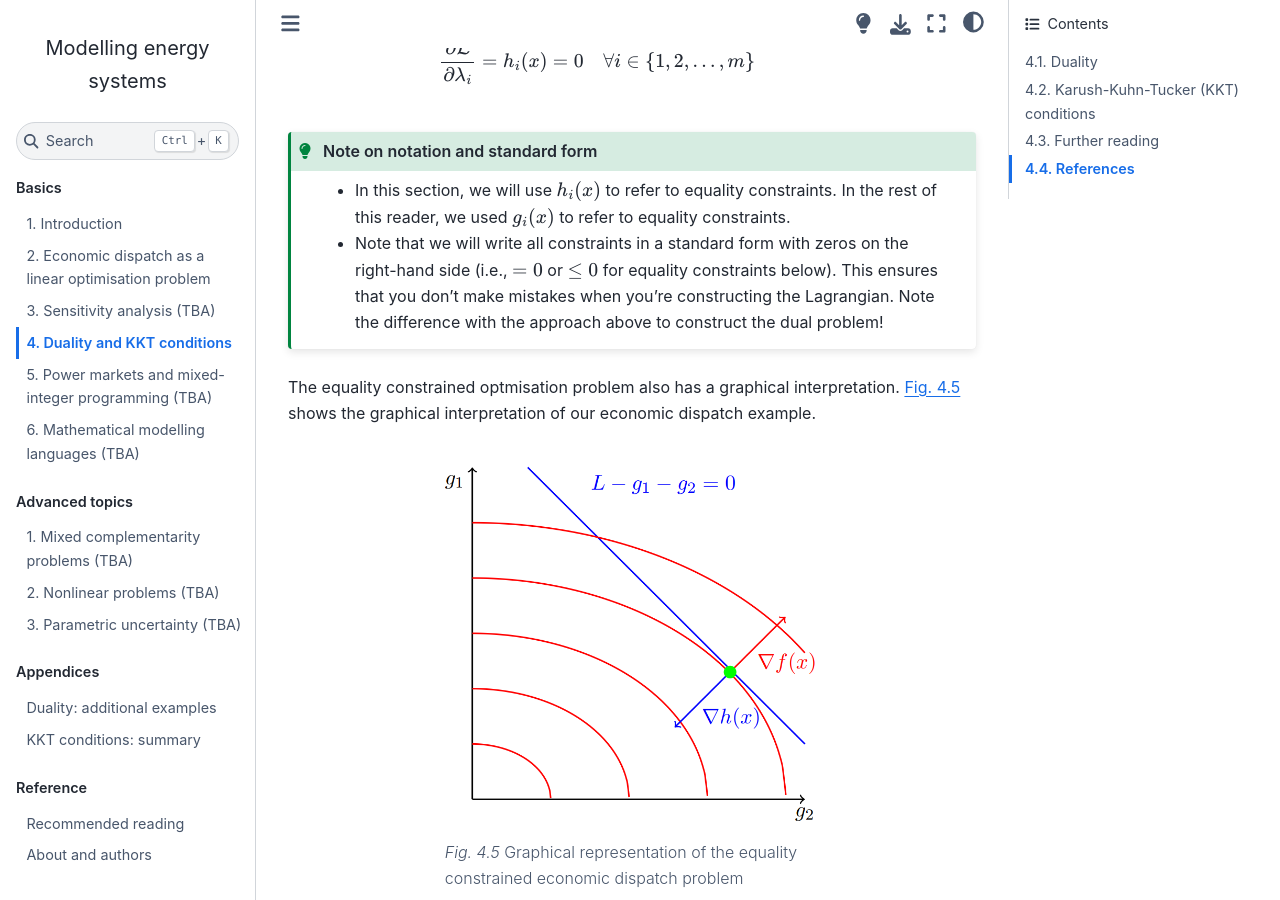
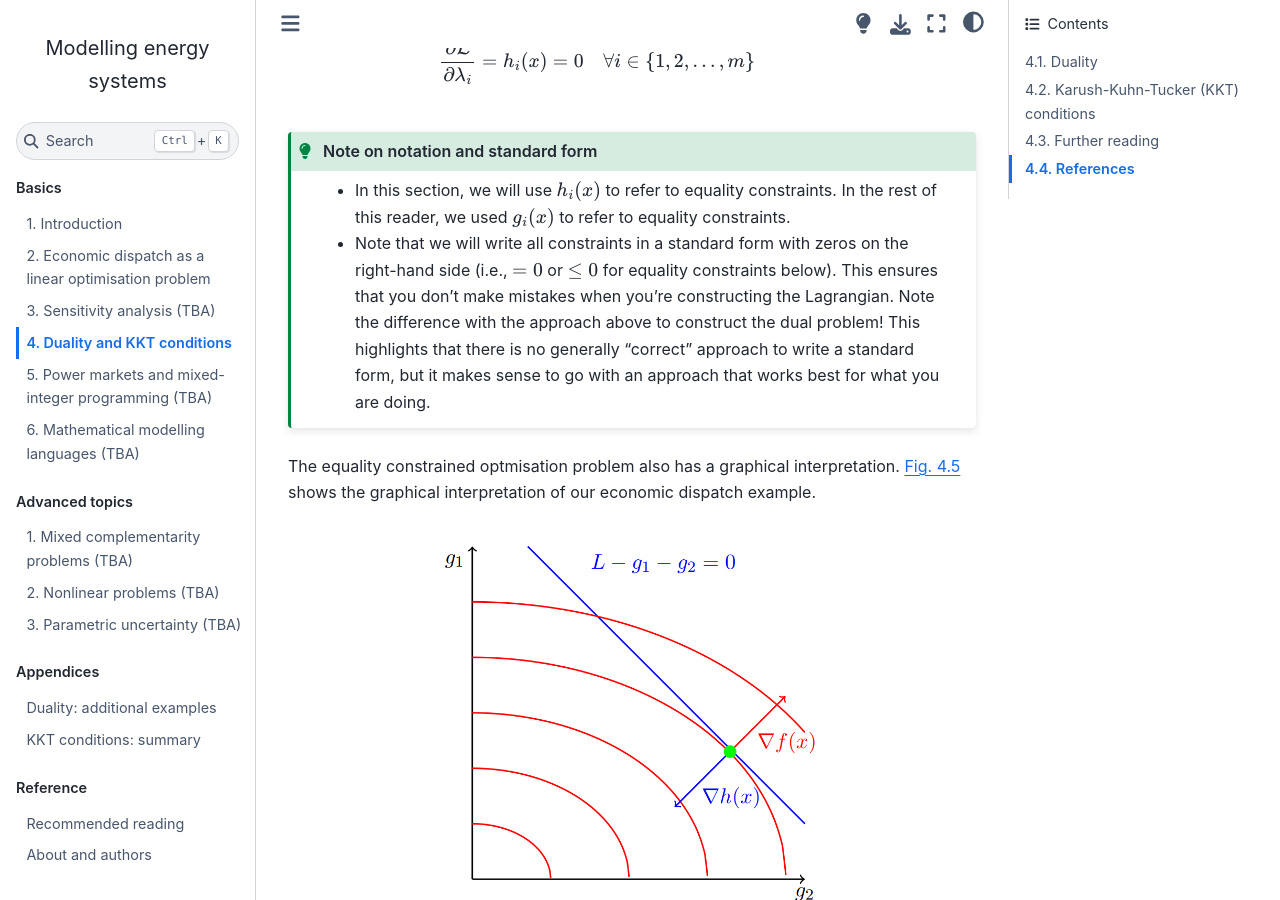
Before and after one commit to sjpfenninger/modelling-energy-systems, a Jupyter Book: the page built from basics/duality-kkts.md, in a window 1280 px wide and 900 px high, scrolled down 10034 px. Built offline with Jupyter Book 1.0.4 settings and Sphinx 7.4.7 and the Sphinx Book theme 1.1.4, drawn with Linux system fonts in a browser that asks for light colours; comment, search, counter and statistics services are not loaded; cross-references to code outside the pages are shown as plain code.

Commit message:
Update basics/duality-kkts.md

```diff
--- a/basics/duality-kkts.md
+++ b/basics/duality-kkts.md
@@ -250,7 +250,7 @@ We can find the optimal solution ($x^*, \lambda_i^*$) to the original optimisati
 :class: tip
 
 * In this section, we will use $h_i(x)$ to refer to equality constraints. In the rest of this reader, we used $g_i(x)$ to refer to equality constraints.
-* Note that we will write all constraints in a standard form with zeros on the right-hand side (i.e., $=0$ or $\leq 0$ for equality constraints below). This ensures that you don't make mistakes when you're constructing the Lagrangian. Note the difference with the approach above to construct the dual problem!
+* Note that we will write all constraints in a standard form with zeros on the right-hand side (i.e., $=0$ or $\leq 0$ for equality constraints below). This ensures that you don't make mistakes when you're constructing the Lagrangian. Note the difference with the approach above to construct the dual problem! This highlights that there is no generally "correct" approach to write a standard form, but it makes sense to go with an approach that works best for what you are doing.
 
 :::
 
```
